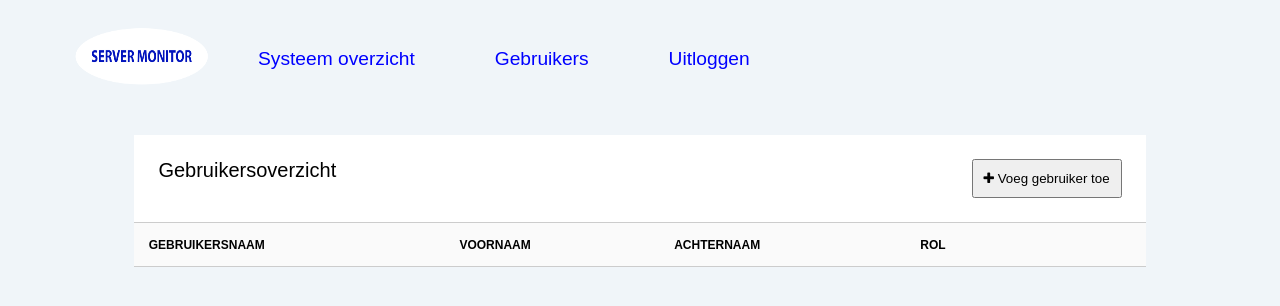
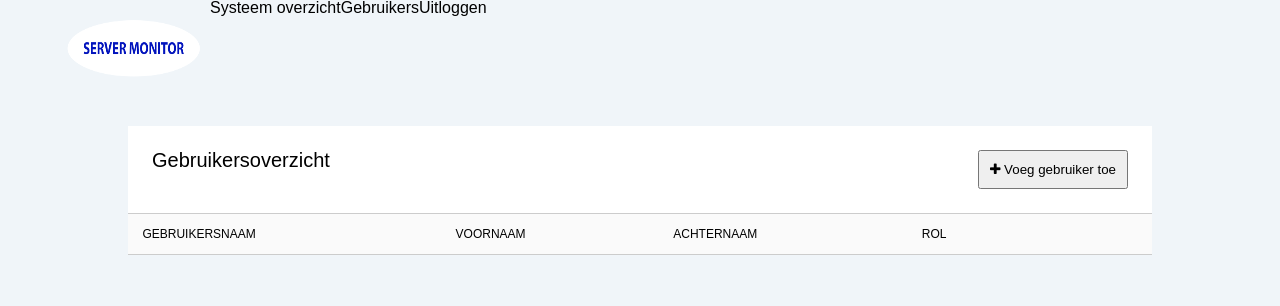
Before and after one commit to miwc14blue/ServerMonitor, a PHP site: page /html/userListOverview.php in a window 1280 px wide. Shown: the top 306 px of the page. Run offline with PHP 8.4, Linux system fonts and the light colour scheme; the visitor is signed in with stand-in values (Sample User, id 1); data that the repository does not hold is empty.

Commit message:
added reset.css to php

```diff
--- /dev/null
+++ b/css/reset.css
@@ -0,0 +1,45 @@
+/* Reset set of much-used styling elements */
+
+html, body, div, span, applet, object, iframe,
+h1, h2, h3, h4, h5, h6, p, blockquote, pre,
+a, abbr, acronym, address, big, cite, code,
+del, dfn, em, img, ins, kbd, q, s, samp,
+small, strike, strong, sub, sup, tt, var,
+b, u, i, center,
+dl, dt, dd, ol, ul, li,
+fieldset, form, label, legend,
+table, caption, tbody, tfoot, thead, tr, th, td,
+article, aside, canvas, details, embed,
+figure, figcaption, footer, header, hgroup,
+menu, nav, output, ruby, section, summary,
+time, mark, audio, video {
+margin: 0;
+padding: 0;
+border: 0;
+font-size: 100%;
+font: inherit;
+vertical-align: baseline;
+}
+/* HTML5 display-role reset for older browsers */
+article, aside, details, figcaption, figure,
+footer, header, hgroup, menu, nav, section {
+display: block;
+}
+body {
+line-height: 1;
+}
+ol, ul {
+list-style: none;
+}
+blockquote, q {
+quotes: none;
+}
+blockquote:before, blockquote:after,
+q:before, q:after {
+content: '';
+content: none;
+}
+table {
+border-collapse: collapse;
+border-spacing: 0;
+}
--- a/css/userlist-styles.css
+++ b/css/userlist-styles.css
@@ -11,3 +11,24 @@
 i #text{
   font-family: sans-serif;
 }
+
+.iconPencil {
+  padding: 30px;
+}
+
+/* .fa {
+  width:30px;
+  height:10px;
+} */
+
+a.iconPencil:hover{
+  color: red;
+}
+
+a {
+  font-size: 1em;
+  text-decoration: none;
+  padding: 0;
+  color: black;
+
+}
--- a/html/userListOverview.php
+++ b/html/userListOverview.php
@@ -15,9 +15,11 @@ if(!isset($_SESSION['username']) || !($_SESSION['role']=='admin')){
         <title>
             Gebruikersoverzicht
         </title>
+        <link rel="stylesheet" href="../css/reset.css">
         <link rel="stylesheet" href="https://cdnjs.cloudflare.com/ajax/libs/font-awesome/4.7.0/css/font-awesome.min.css">
         <link rel="stylesheet" href="../css/styles.css">
         <link rel="stylesheet" href="../css/userlist-styles.css">
+
 
     </head>
 
@@ -62,11 +64,11 @@ if(!isset($_SESSION['username']) || !($_SESSION['role']=='admin')){
                     <?php echo $user->role?>
                 </td>
                 <td>
-                <button class="btn" onclick="<?php callMe() ;?>" > <i class="fa fa-pencil"></i> </button>
+                    <a class="iconPencil" href=""></a> <i class="fa fa-pencil"></i>
 
                 </td>
                 <td>
-                    <i class="fa fa-trash"></i>
+                    <i class="fa fa-trash"><a href=""></a></i>
                 </td>
             </tr>
 
```
